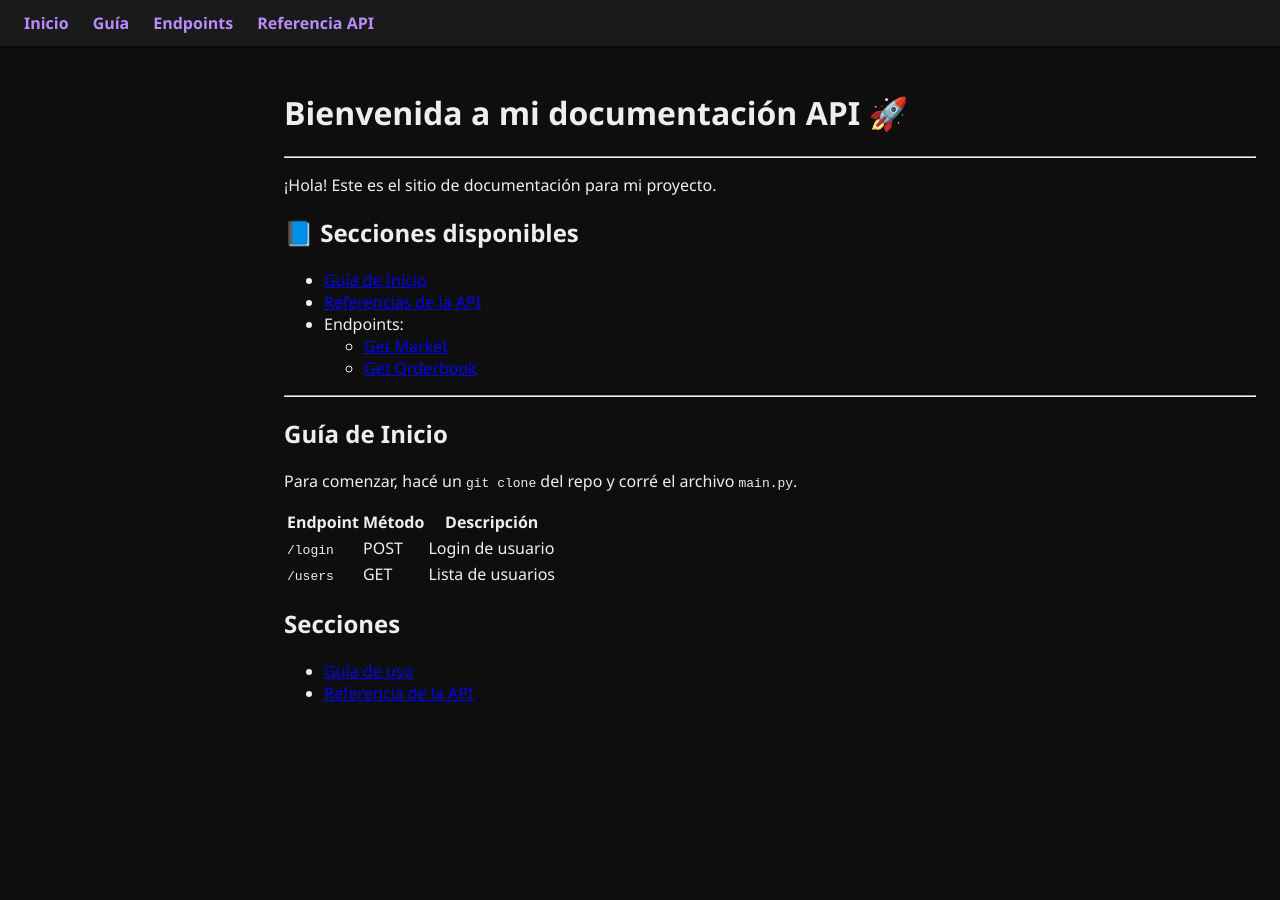
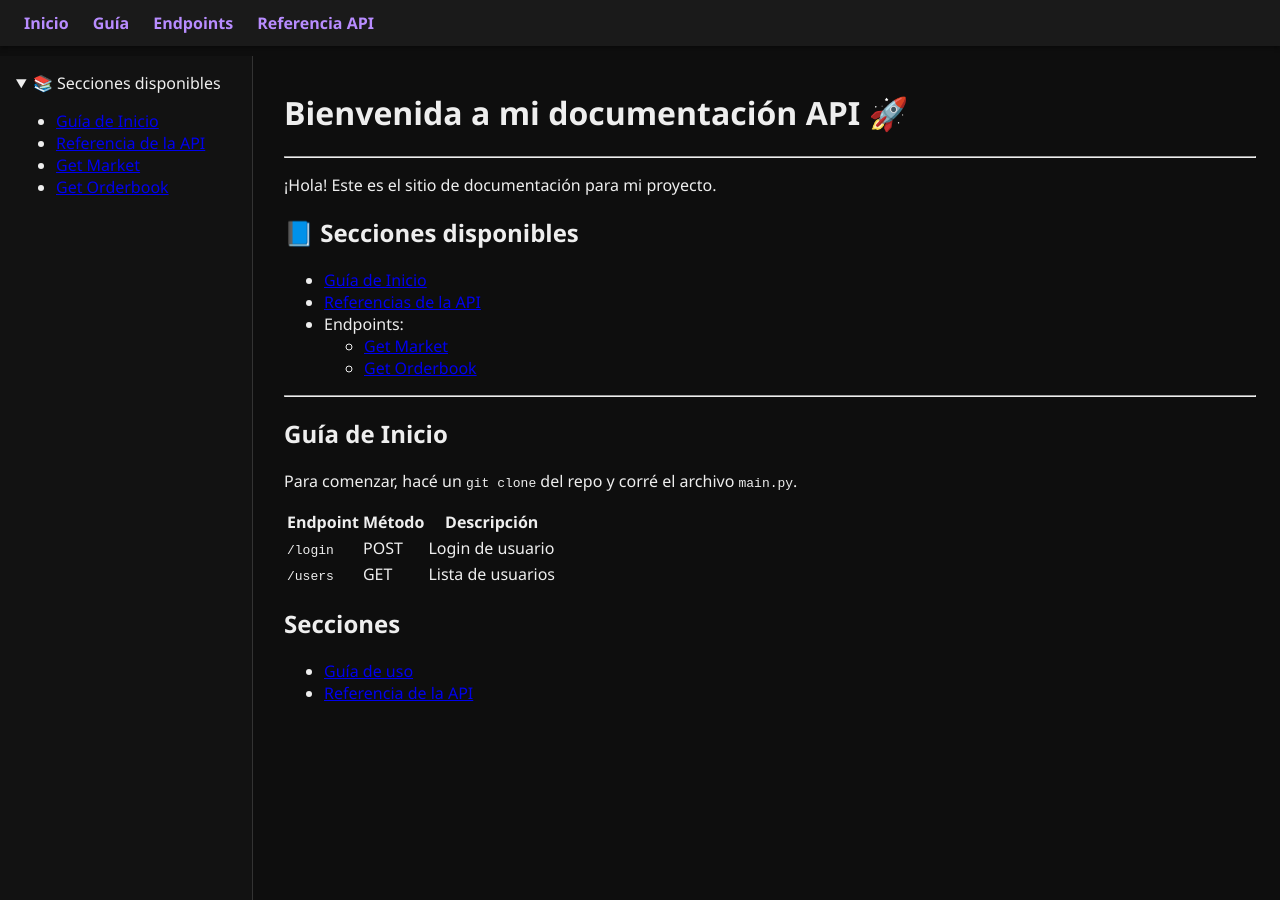
Before and after one commit to lararocha1/lararocha1.github.io, a Jekyll site: the page built from index.md, in a window 1280 px wide. Built offline with Jekyll 4.4.1, drawn with Linux system fonts in a browser that asks for light colours.

Commit message:
Update default.html

```diff
--- a/_layouts/default.html
+++ b/_layouts/default.html
@@ -4,8 +4,10 @@
     <meta charset="UTF-8">
     <title>{{ page.title }}</title>
     <link rel="stylesheet" href="/assets/css/style.css">
+    <meta name="viewport" content="width=device-width, initial-scale=1">
   </head>
   <body>
+    <!-- Navbar superior -->
     <nav class="topnav">
       <a href="/" class="logo">Inicio</a>
       <a href="/guia.md">Guía</a>
@@ -13,6 +15,20 @@
       <a href="/referencia.md">Referencia API</a>
     </nav>
 
+    <!-- Sidebar lateral con menú desplegable -->
+    <aside class="sidebar">
+      <details open>
+        <summary>📚 Secciones disponibles</summary>
+        <ul>
+          <li><a href="/guia.md">Guía de Inicio</a></li>
+          <li><a href="/referencia.md">Referencia de la API</a></li>
+          <li><a href="/endpoints/get-market.md">Get Market</a></li>
+          <li><a href="/endpoints/get-orderbook.md">Get Orderbook</a></li>
+        </ul>
+      </details>
+    </aside>
+
+    <!-- Contenido principal de la página -->
     <main class="content">
       {{ content }}
     </main>
```
